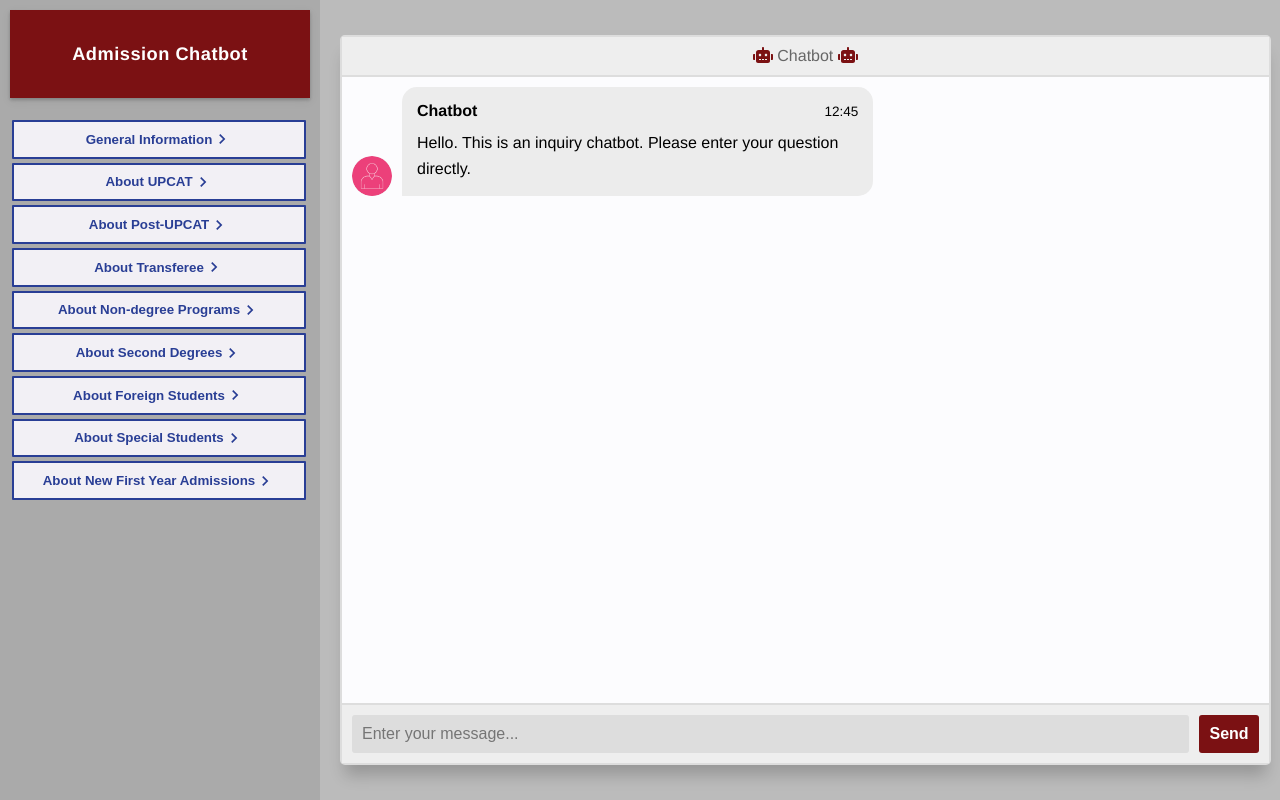
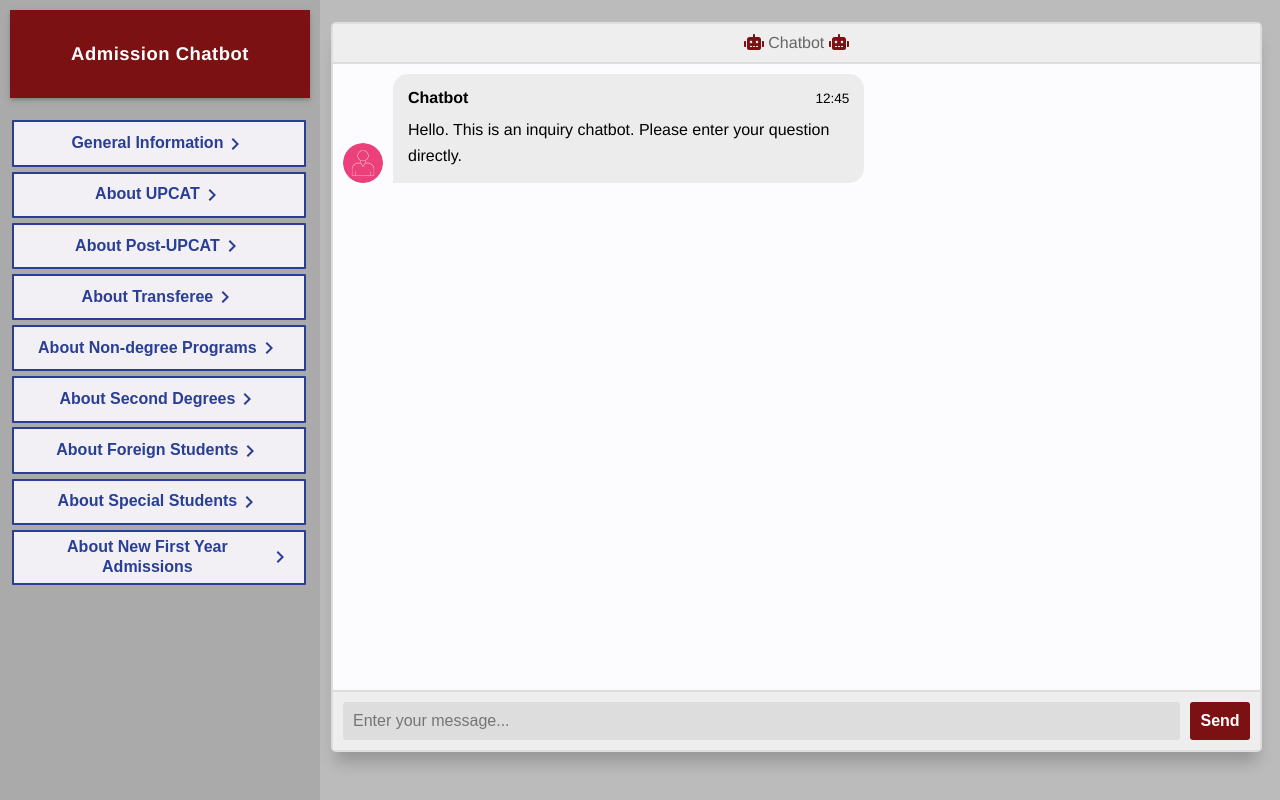
Before and after one commit to jfeching/admission_chatbot, a Flask app: page / in a window 1280 px wide. Run offline with Flask 3, Linux system fonts and the light colour scheme; parts of the project's set-up code (start-up, migrations or seed data) failed here and were passed over; some libraries are stand-ins or nearby versions.

Commit message:
refactor frontend

```diff
--- a/static/style.css
+++ b/static/style.css
@@ -59,7 +59,7 @@ body {
     flex-flow: column wrap;
     justify-content: space-between;
     width: 99%;
-    margin: 25px 10px;
+    margin: 12px 1px;
     height: calc(100% - 50px);
     border: var(--border);
     border-radius: 5px;
@@ -211,7 +211,7 @@ ul {
     align-items: center;
     justify-content: space-between;
     height: 5.5em;
-    padding: 0 1.5em;
+    padding: 0 0.8em;
     background: #7b1113;
     box-shadow: 0 2px 3px rgba(0, 0, 0, .2), 0 3px 10px rgba(0, 0, 0, .07);
     text-align: left;
@@ -227,7 +227,8 @@ ul {
     letter-spacing: .5px;
     text-align: center;
     text-overflow: ellipsis;
-    white-space: nowrap;
+    white-space: initial;
+    overflow-wrap: normal;
 }
 
 .wc-header__title span {
@@ -391,10 +392,32 @@ ul {
     body {
         font-size: calc(12px + 6 * ((100vw - 320px) / 680));
     }
+
+    .wc-menu__content-btn {
+        font-size: calc(11px + 6 * ((100vw - 320px) / 680));
+    }
+
+    .msg__content-btn {
+        font-size: calc(10px + 6 * ((100vw - 320px) / 680));
+    }
+
+    .wc-header__title {
+        font-size: calc(10px + 6 * ((100vw - 320px) / 680));
+
+    }
+
 }
 
 @media screen and (min-width: 1000px) {
     body {
         font-size: 16px;
     }
+
+    .wc-menu__content-btn {
+        font-size: 16px;
+    }
+
+    .msg__content-btn {
+        font-size: 14px;
+    }
 }
```
